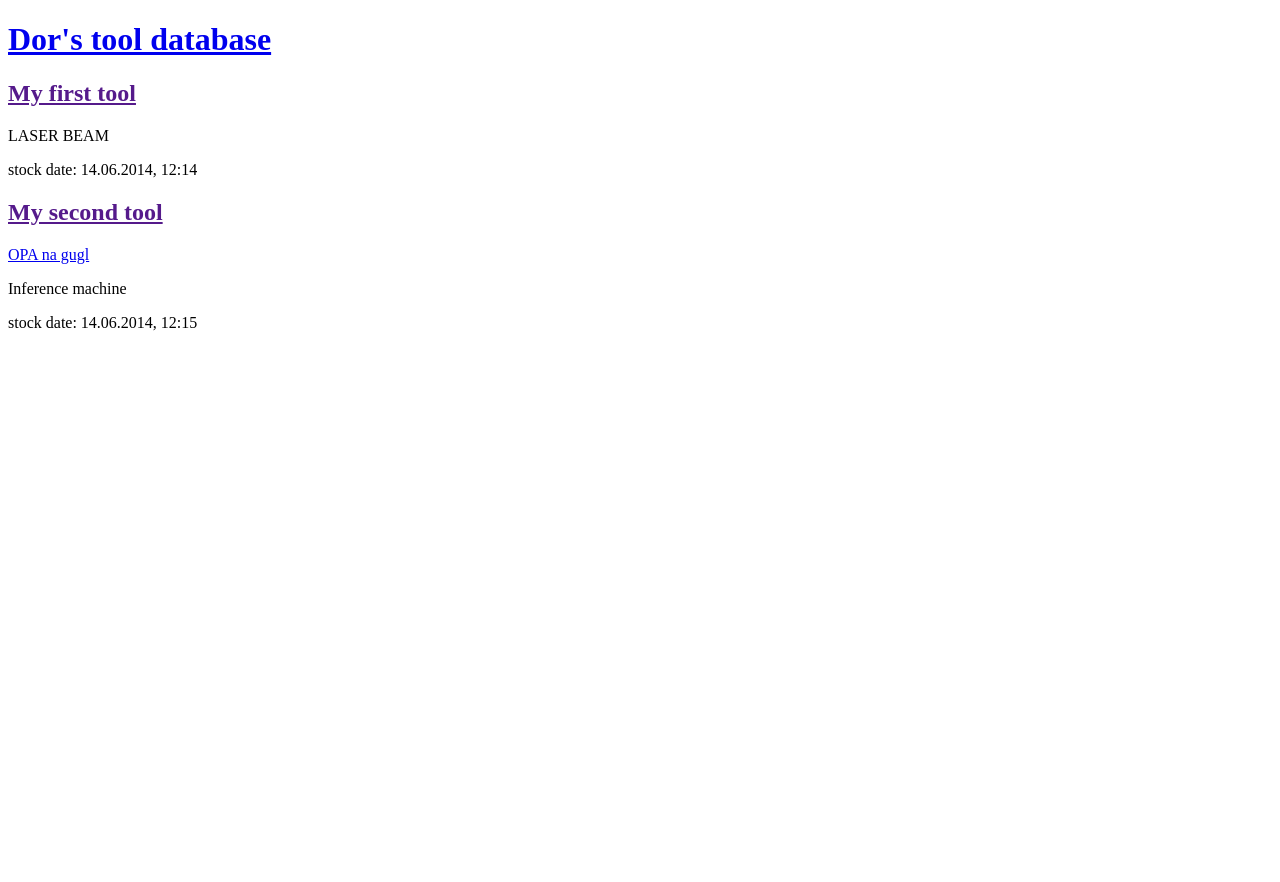
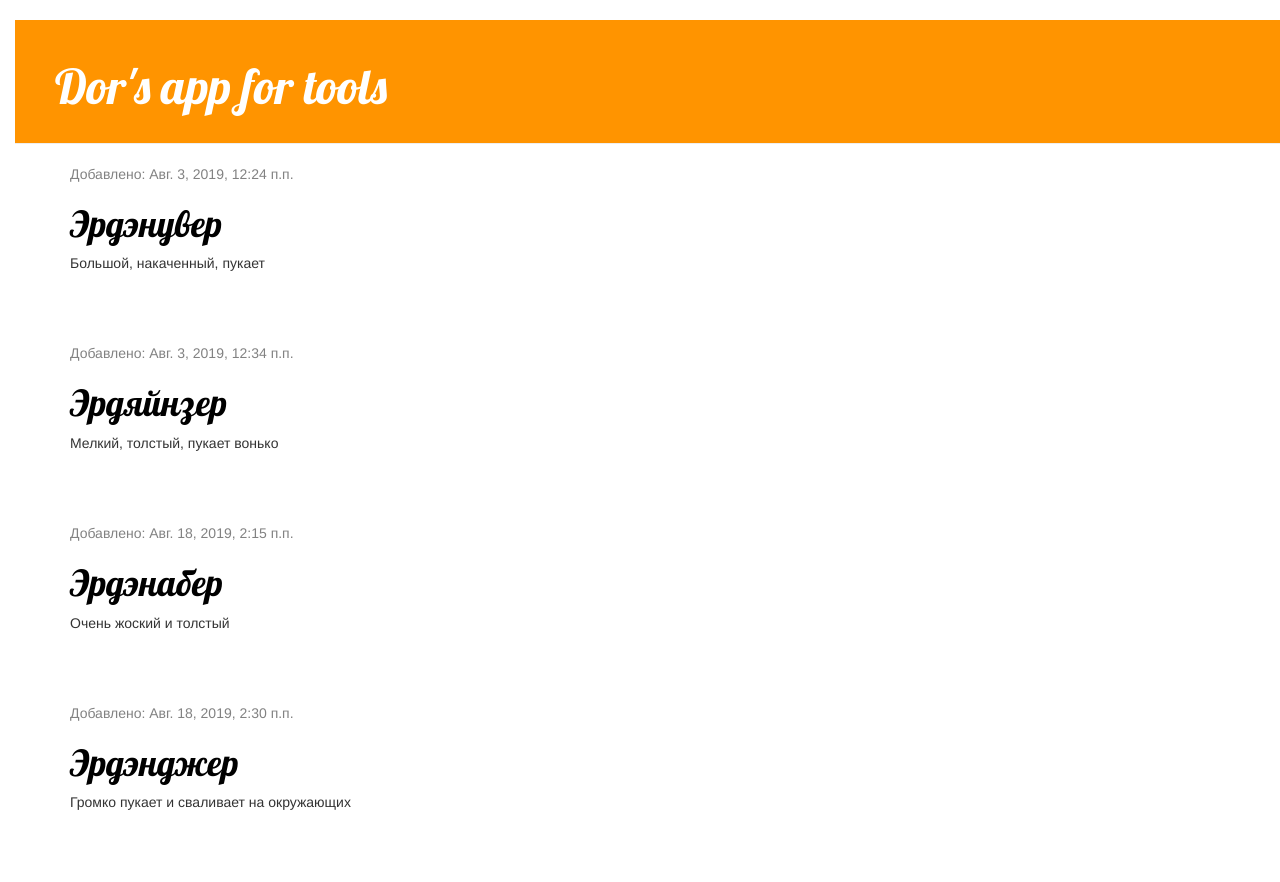
Before and after one commit to dorzhey/My-dorapp, a Django app: page / in a window 1280 px wide. Before the commit the page ends 331 px from the top, so only its background shows below. Run offline with Django 3.2, Linux system fonts and the light colour scheme; data comes from the database, SQL or seed files in the repository; both versions use the stored data as it was after the commit; some libraries are stand-ins or nearby versions.

Commit message:
Added view and template for detailed blog post as well as CSS for the site.

```diff
--- a/dorapp/admin.py
+++ b/dorapp/admin.py
@@ -1,5 +1,5 @@
 from django.contrib import admin
-from .models import tool
+from .models import Tool
 
 # Register your models here.
-admin.site.register(tool)
+admin.site.register(Tool)
--- a/dorapp/models.py
+++ b/dorapp/models.py
@@ -2,9 +2,9 @@ from django.db import models
 from django.utils import timezone
 
 # Create your models here.
-class tool(models.Model):
+class Tool(models.Model):
     tool_name = models.CharField(max_length = 20)
-    description = models.CharField(max_length = 30)
+    description = models.CharField(max_length = 140)
     stock_date = models.DateTimeField(default = timezone.now)
 
     def stock(self):
--- /dev/null
+++ b/dorapp/static/css/dorapp.css
@@ -0,0 +1,53 @@
+body {
+    padding-left: 15px;
+}
+h1 a {
+    color: mediumvioletred;
+    font-family: 'Lobster';
+}
+.page-header {
+    background-color: #ff9400;
+    margin-top: 0;
+    padding: 20px 20px 20px 40px;
+}
+
+.page-header h1, .page-header h1 a, .page-header h1 a:visited, .page-header h1 a:active {
+    color: #ffffff;
+    font-size: 36pt;
+    text-decoration: none;
+}
+
+.content {
+    margin-left: 40px;
+}
+
+h1, h2, h3, h4 {
+    font-family: 'Lobster', cursive;
+}
+
+.date {
+    color: #828282;
+}
+
+.save {
+    float: right;
+}
+
+.post-form textarea, .post-form input {
+    width: 100%;
+}
+
+.top-menu, .top-menu:hover, .top-menu:visited {
+    color: #ffffff;
+    float: right;
+    font-size: 26pt;
+    margin-right: 20px;
+}
+
+.tool {
+    margin-bottom: 70px;
+}
+
+.tool h1 a, .tool h1 a:visited {
+    color: #000000;
+}
--- /dev/null
+++ b/dorapp/templates/dorapp/base.html
@@ -0,0 +1,34 @@
+{% load static %}
+<!DOCTYPE html>
+
+<html>
+<head>
+    <title>Tool list</title>
+    <link rel="stylesheet" href="//maxcdn.bootstrapcdn.com/bootstrap/3.2.0/css/bootstrap.min.css">
+    <link rel="stylesheet" href="//maxcdn.bootstrapcdn.com/bootstrap/3.2.0/css/bootstrap-theme.min.css">
+    <link rel="stylesheet" href="{% static 'css/dorapp.css' %}">
+    <link href="https://fonts.googleapis.com/css?family=Lobster&subset=latin,cyrillic" rel="stylesheet" type="text/css">
+</head>
+<body>
+    <div class="page-header">
+        <h1><a href="/">Dor's app for tools</a></h1>
+    </div>
+    <div class="content container">
+        <div class="row">
+            <div class="col-md-8">
+                {% block content %}
+                {% for tool in tools %}
+                <div class="tool">
+                    <div class="date">
+                        <p>Добавлено: {{ tool.stock_date }}</p>
+                    </div>
+                    <h1><a href="{% url 'tool_detail' pk=tool.pk %}">{{ tool.tool_name }}</a></h1>
+                    <p>{{ tool.description|linebreaksbr }}</p>
+                </div>
+                {% endfor %}
+                {% endblock %}
+            </div>
+        </div>
+    </div>
+</body>
+</html>
--- a/dorapp/templates/dorapp/tool_list.html
+++ b/dorapp/templates/dorapp/tool_list.html
@@ -1,25 +1,11 @@
-<!DOCTYPE html>
+{% extends 'dorapp/base.html' %}
 
-<html>
-<head>
-    <title>Tool list</title>
-</head>
-<body>
-    <div>
-        <h1><a href="/">Dor's tool database</a></h1>
+{% for tool in tools %}
+    <div class="tool">
+        <div class="date">
+            <p>Добавлено: {{ tool.stock_date }}</p>
+        </div>
+        <h1><a href="{% url 'tool_detail' pk=tool.pk %}">{{ tool.tool_name }}</a></h1>
+        <p>{{ tool.description|linebreaksbr }}</p>
     </div>
-
-    <div>
-        <h2><a href="">My first tool</a></h2>
-        <p>LASER BEAM</p>
-        <p>stock date: 14.06.2014, 12:14</p>
-    </div>
-
-    <div>
-        <h2><a href="">My second tool</a></h2>
-        <a href="https://google.com">OPA na gugl</a>
-        <p>Inference machine</p>
-        <p>stock date: 14.06.2014, 12:15</p>
-    </div>
-</body>
-</html>
+{% endfor %}
--- a/dorapp/urls.py
+++ b/dorapp/urls.py
@@ -4,4 +4,5 @@ from . import views
 
 urlpatterns = [
     path('', views.tool_list, name='tool_list'),
+    path('tool/<int:pk>/', views.tool_detail, name='tool_detail'),
 ]
--- a/dorapp/views.py
+++ b/dorapp/views.py
@@ -1,5 +1,11 @@
-from django.shortcuts import render
+from django.shortcuts import render, get_object_or_404
+from .models import Tool
 
 # Create your views here.
 def tool_list(request):
-    return render(request, 'dorapp/tool_list.html', {})
+    tools = Tool.objects.all()
+    return render(request, 'dorapp/tool_list.html', {'tools':tools})
+
+def tool_detail(request, pk):
+    tool = get_object_or_404(Tool, pk=pk)
+    return render(request, 'dorapp/tool_detail.html', {'tool': tool})
--- a/dorproject/settings.py
+++ b/dorproject/settings.py
@@ -106,7 +106,7 @@ AUTH_PASSWORD_VALIDATORS = [
 
 LANGUAGE_CODE = 'ru-ru'
 
-TIME_ZONE = 'America/Toronto'
+TIME_ZONE = 'Asia/Irkutsk'
 
 USE_I18N = True
 
```
Also changed, not shown: dorapp/templates/dorapp/tool_detail.html (added, +13 -0 lines), db.sqlite3, dorapp/migrations/0002_auto_20190819_1051.py (added).
